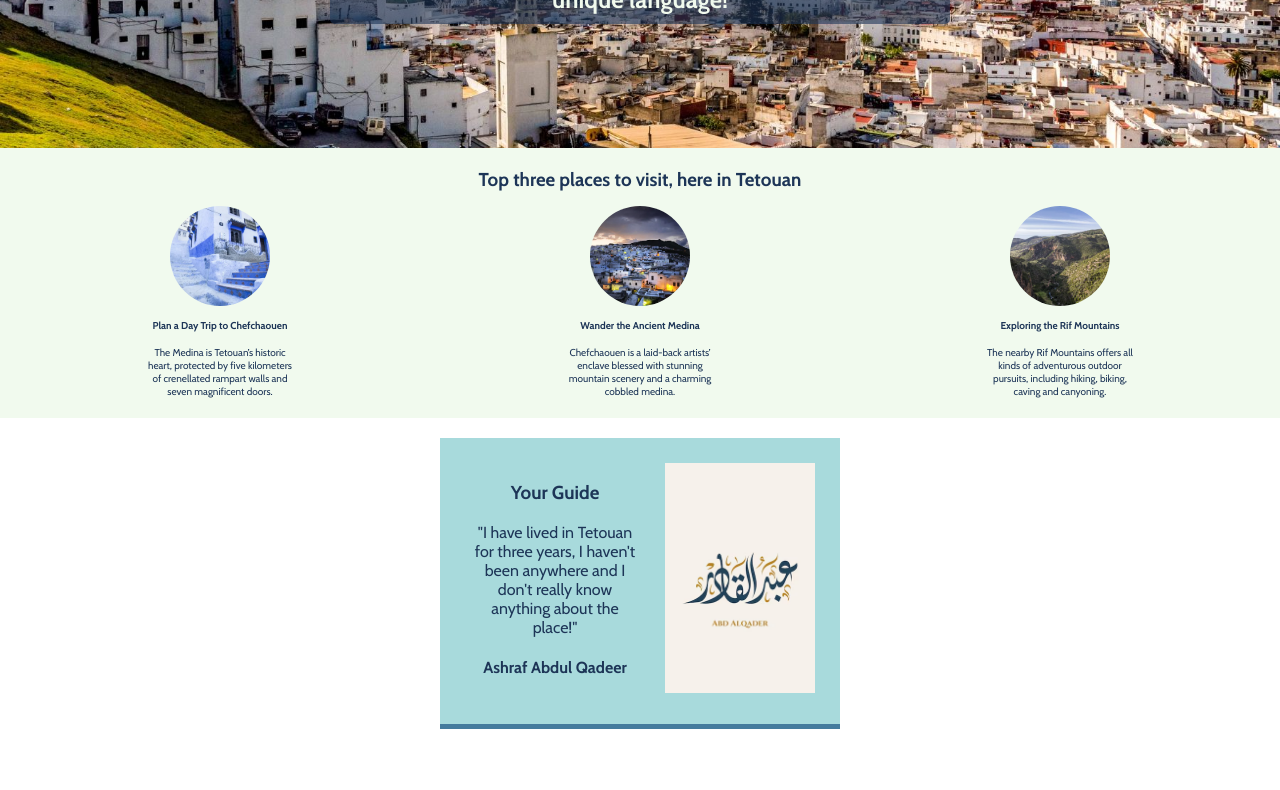
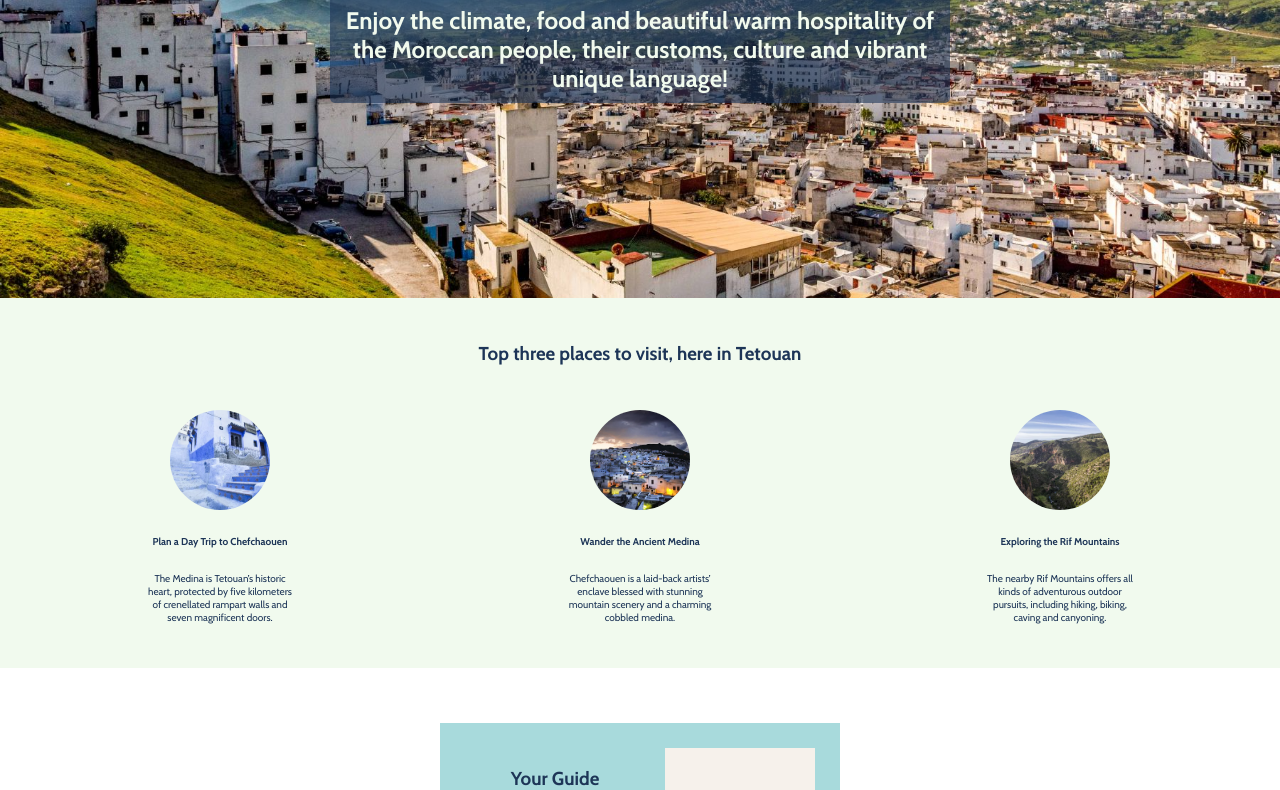
Before and after one commit to abueimaan/HometownHomepage, a plain HTML site: page index.html in a window 1280 px wide. Shown: the part 162-952 px from the top of the page. Before the commit the page ends 911 px from the top, so only its background shows below. Drawn offline with nearby package versions, Linux system fonts and the light colour scheme.

Commit message:
increase spacing for each section

```diff
--- a/index.html
+++ b/index.html
@@ -25,7 +25,7 @@
       <div id="activities">
         <div class="visit">
           <div id="blueCity" class="location"></div>
-          <h4>Plan a Day Trip to Chefchaouen</h4>
+          <h4 id="visitTitle">Plan a Day Trip to Chefchaouen</h4>
           <p>
             The Medina is Tetouan’s historic heart, protected by five kilometers
             of crenellated rampart walls and seven magnificent doors.
@@ -33,7 +33,7 @@
         </div>
         <div class="visit">
           <div id="oldMadina" class="location"></div>
-          <h4>Wander the Ancient Medina</h4>
+          <h4 id="visitTitle">Wander the Ancient Medina</h4>
           <p>
             Chefchaouen is a laid-back artists’ enclave blessed with stunning
             mountain scenery and a charming cobbled medina.
@@ -41,7 +41,7 @@
         </div>
         <div class="visit">
           <div id="greenMountain" class="location"></div>
-          <h4>Exploring the Rif Mountains</h4>
+          <h4 id="visitTitle">Exploring the Rif Mountains</h4>
           <p>
             The nearby Rif Mountains offers all kinds of adventurous outdoor
             pursuits, including hiking, biking, caving and canyoning.
--- a/styles.css
+++ b/styles.css
@@ -28,7 +28,7 @@ h2 {
   background-image: url(images/tetouan.jpg);
   background-size: cover;
   background-position: center;
-  height: 300px;
+  height: 450px;
   padding: 5px;
   display: flex;
   flex-direction: column;
@@ -37,6 +37,7 @@ h2 {
 
 #h1 {
   background: #457b9d99;
+  margin-top: 100px;
   margin-bottom: 0;
 }
 
@@ -56,12 +57,16 @@ h2 {
 }
 
 #top {
-  margin: 10px auto 5px;
+  margin: 10px auto 35px;
   padding: 0 0 10px 0;
 }
 .activities {
   background: #f1faee;
   padding: 10px;
+  height: 350px;
+  display: flex;
+  flex-direction: column;
+  justify-content: center;
 }
 
 #activities {
@@ -105,7 +110,7 @@ h2 {
   background-size: cover;
   background-position: center;
   border-radius: 50px;
-  margin: 0 auto;
+  margin: 0 auto 10px;
 }
 
 /*display: flex; to arrange horizontally {html arranges as block}
@@ -117,12 +122,19 @@ h2 {
 .visit {
   width: 150px;
   font-size: x-small;
+  display: flex;
+  flex-direction: column;
+  justify-content: space-between;
+}
+
+#visitTitle {
+  margin-top: 15px;
 }
 
 .guideCard {
   background: #a8dadc;
   width: 400px;
-  margin: 20px auto 20px;
+  margin: 55px auto;
   border-bottom: 5px solid #457b9d;
 }
 
```
